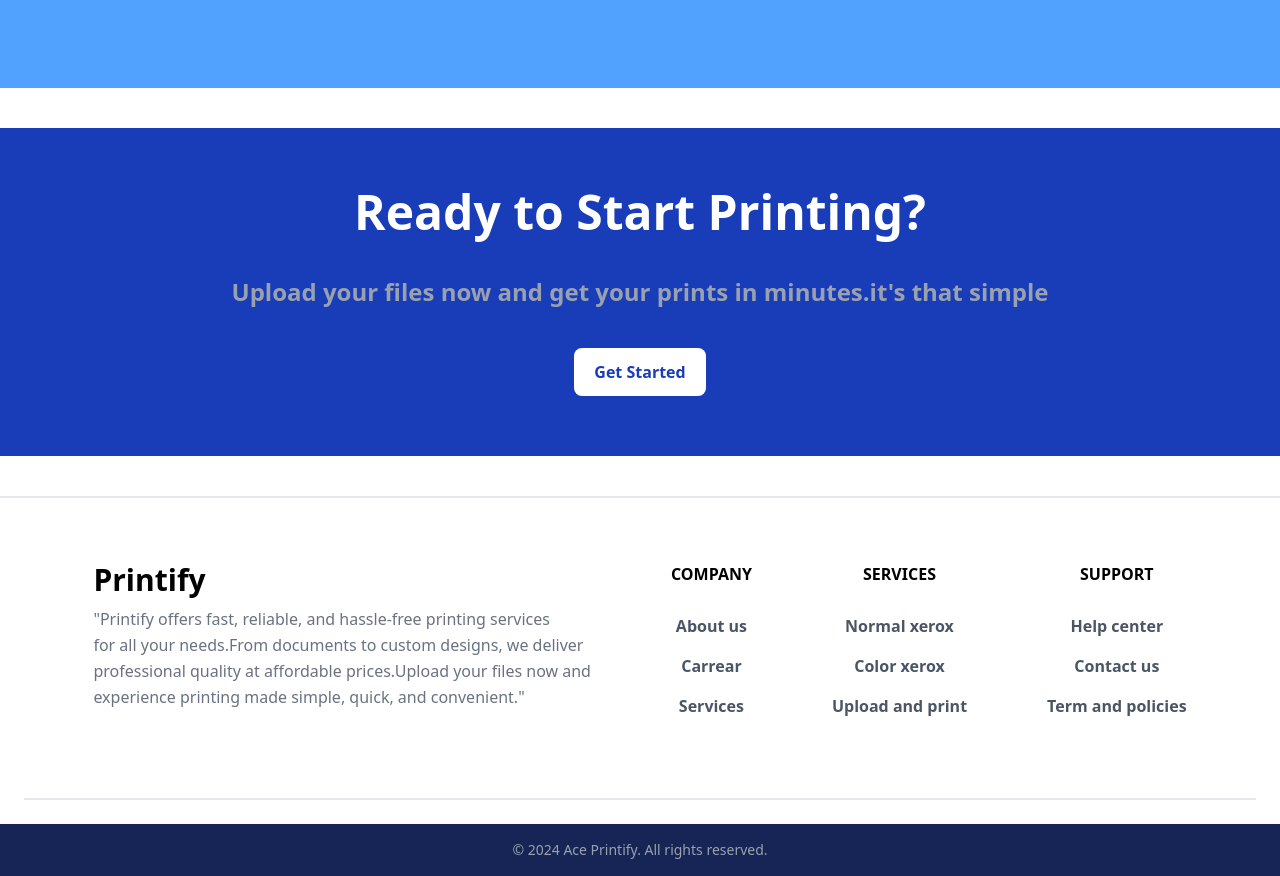
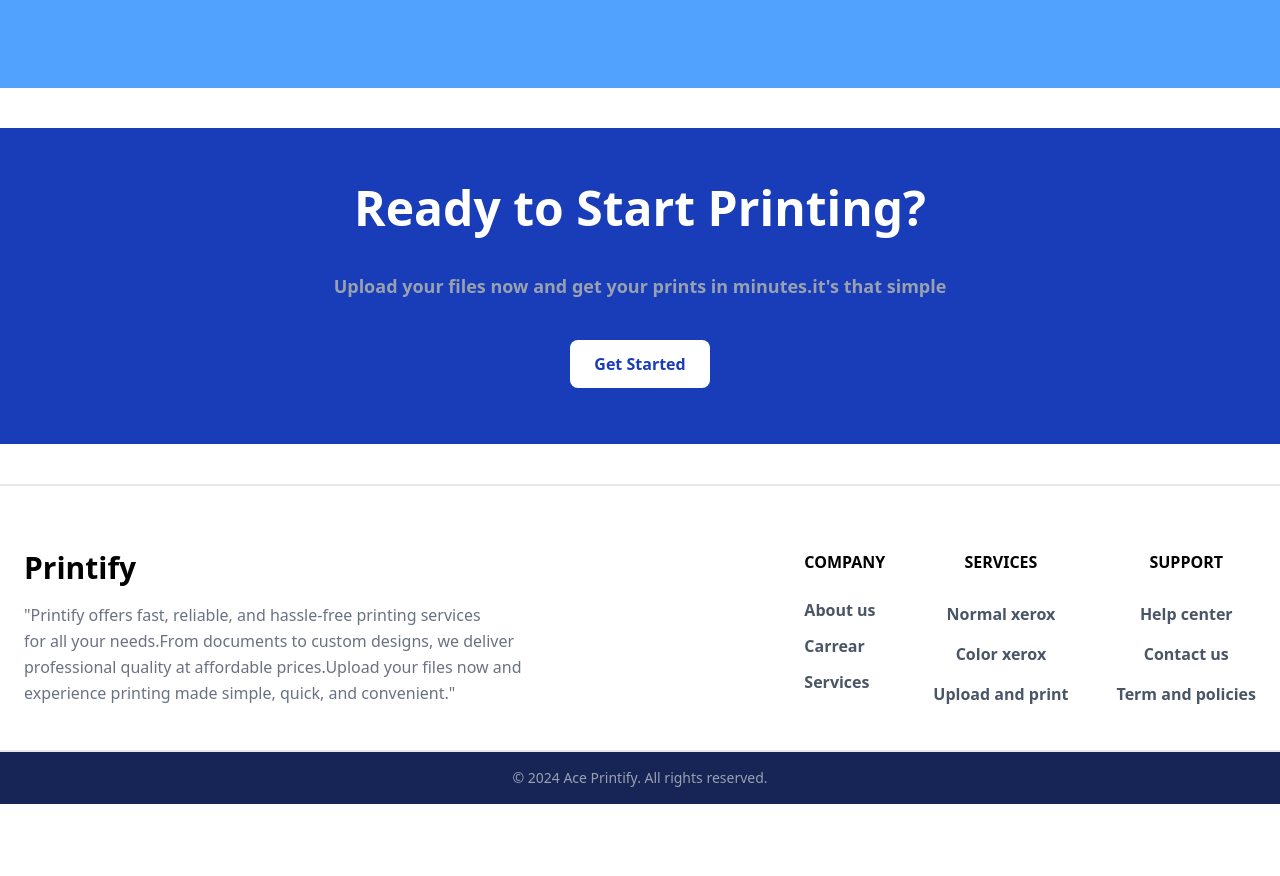
Before and after one commit to Prasannacharya-3151/Printify-tsx, a React (Vite) app: page / in a window 1280 px wide. Shown: the part 4040-4916 px from the top of the page. After the commit the page ends 4844 px from the top, so only its background shows below. Built offline with nearby package versions, Linux system fonts and the light colour scheme.

Commit message:
updated Footer

```diff
--- a/src/Components/Footer.tsx
+++ b/src/Components/Footer.tsx
@@ -2,25 +2,27 @@ import React from "react";
 
 const Footer: React.FC = () => {
   return (
-    <footer className="">
-      <div className="text-center bg-blue-800 py-15 mt-10">
-        <h1 className="text-5xl font-bold text-white">Ready to Start Printing?</h1>
-        <p className="py-10 text-2xl font-semibold text-gray-400">Upload your files now and get your prints in minutes.it's that simple</p>
-        <button className="text-blue-800 font-semibold py-3 rounded-lg bg-white px-5 hover:scale-105 transition-transform duration-150 ease-in-out">Get Started</button>
+    <footer className="mt-10">
+      <div className="text-center bg-blue-800 py-14 px-4">
+        <h1 className="text-4xl md:text-5xl font-bold text-white">Ready to Start Printing?</h1>
+        <p className="py-6 md:py-10 text-lg font-semibold text-gray-400">Upload your files now and get your prints in minutes.it's that simple</p>
+        <button className="text-blue-800 font-semibold py-3 rounded-lg bg-white px-6 hover:scale-105 transition-transform duration-150 ease-in-out">Get Started</button>
         </div>
 
            <hr className="border-t-2 border-gray-200 my-10 w-full mx-auto"/>
-        <div className="flex flex-wrap justify-center gap-20 p-6 mt-3">
-          <div className="flex flex-col">
-            <div className="">
-          <h1 className="text-3xl font-semibold">Printify</h1>
+        <div className="flex flex-col md:flex-row justify-between flex-wrap gap-10 p-6 mx-auto max-w-7xl">
+
+            <div className="flex-1">
+          <h1 className="text-3xl font-semibold mb-4">Printify</h1>
           <p className="mt-2 text-gray-500 text-sm md:text-base leading-relaxed">"Printify offers fast, reliable, and hassle-free printing services<br />
           for all your needs.From documents to custom designs, we deliver <br />
           professional quality at affordable prices.Upload your files now and <br />
-          experience printing made simple, quick, and convenient."</p>
+          experience printing made simple, quick, and convenient."
+          </p>
           </div>
-          </div>
-          <div className="flex flex-col items-center gap-4">
+
+          <div className="flex flex-wrap gap-12">
+            <div className="flex flex-col items-start gap-3">
             <h1 className="font-semibold mb-3">COMPANY</h1>
              <a href="#aboutus" className="text-gray-600 font-semibold no-underline hover:underline hover:decoration-blue-800 hover:decoration-2 hover:underline-offset-10 ">About us</a>
              <a href="#carrear" className="text-gray-600 font-semibold no-underline hover:underline hover:decoration-blue-800 hover:decoration-2 hover:underline-offset-10 ">Carrear</a>
@@ -38,11 +40,12 @@ const Footer: React.FC = () => {
              <a href="#contact" className="text-gray-600 font-semibold no-underline hover:underline hover:decoration-blue-800 hover:decoration-2 hover:underline-offset-10">Contact us</a>
              <a href="#tarmandpolicy" className="text-gray-600 font-semibold no-underline hover:underline hover:decoration-blue-800 hover:decoration-2 hover:underline-offset-10">Term and policies</a>
           </div>
-          <hr className="border-t-2 border-gray-200 w-full mx-auto"/>
         </div>
-        <div className="text-center py-4 bg-blue-950 text-gray-400 text-sm">
-        © 2024 Ace Printify. All rights reserved.
       </div>
+      <hr className="border-t-2 border-gray-200 w-full mx-auto mt-5"/>
+  <div className="text-center py-4 bg-blue-950 text-gray-400 text-sm">
+    © 2024 Ace Printify. All rights reserved.
+    </div>
     </footer>
   );
 };
```
